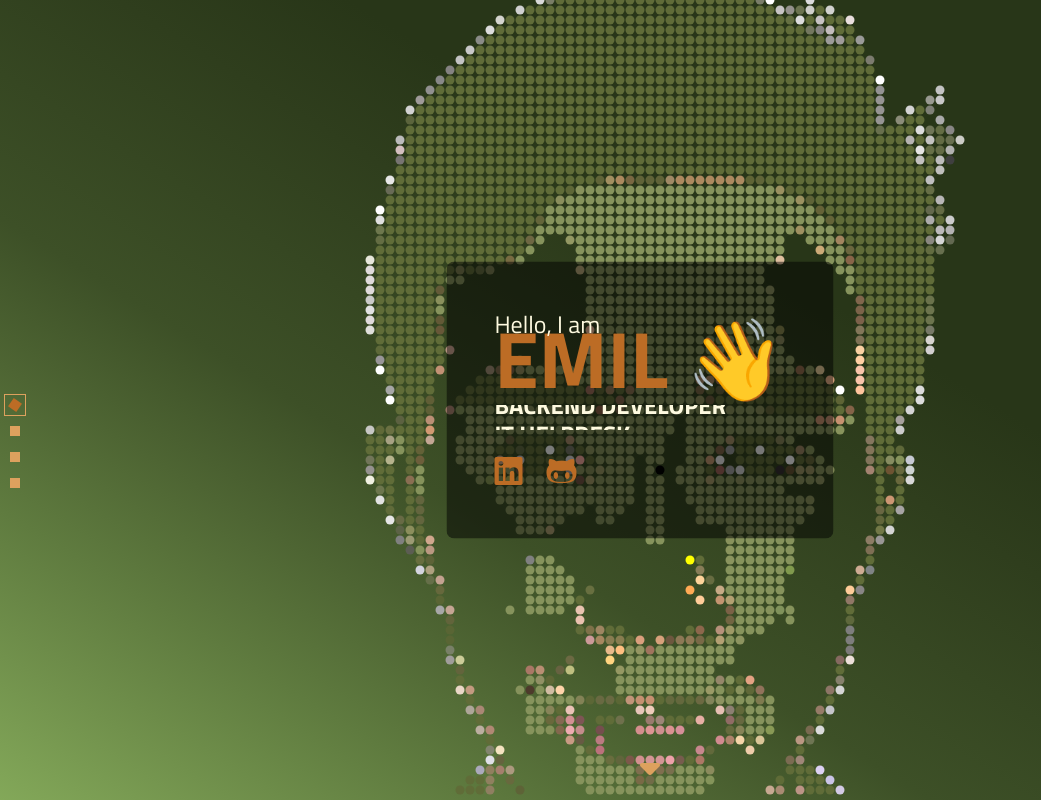
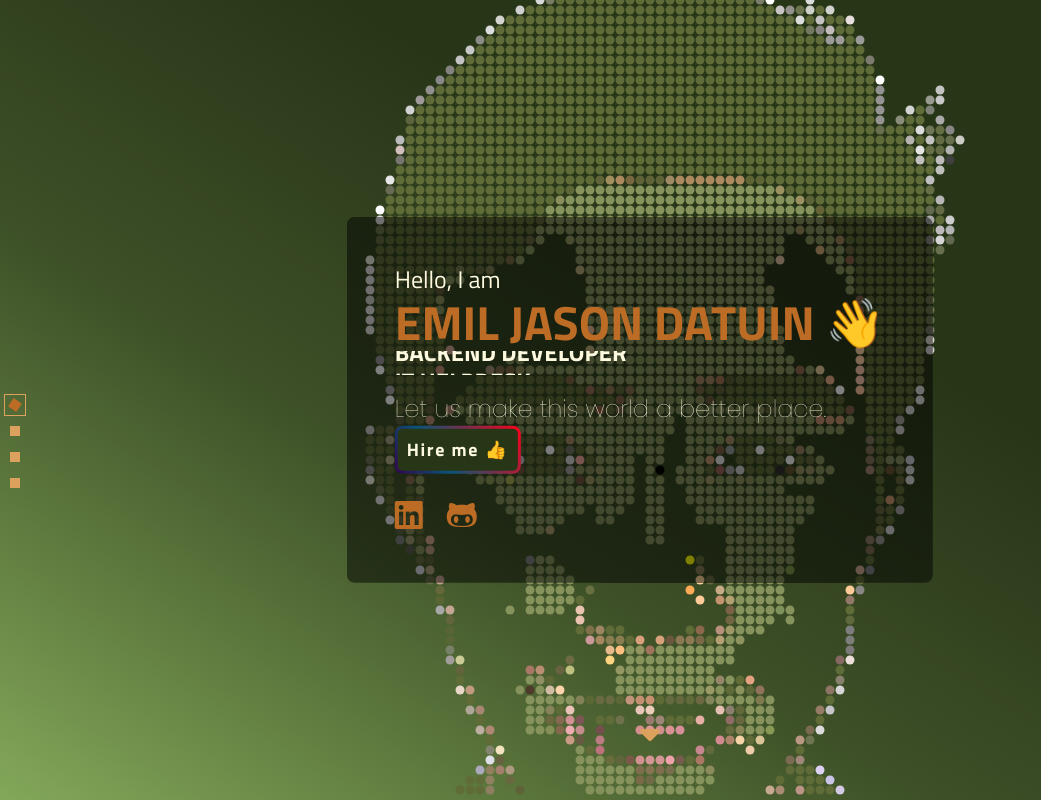
Before and after one commit to EmilJason/emiljasondatuin2024, a React (Vite) app: page / in a window 1280 px wide. Shown: the top 800 px of the page, without its empty margins (0-1041 px from the left). Built offline with nearby package versions, Linux system fonts and the light colour scheme.

Commit message:
add button in hero section and modify my name and add some paragraph

```diff
--- a/src/components/Hero.jsx
+++ b/src/components/Hero.jsx
@@ -81,7 +81,12 @@ const Hero = () => {
     const createParticles = (centerX, centerY) => {
       particles = [];
       drawImage(centerX, centerY);
-      let pixelData = ctx.getImageData(centerX, centerY, imgWidth, imgHeight).data;
+      let pixelData = ctx.getImageData(
+        centerX,
+        centerY,
+        imgWidth,
+        imgHeight
+      ).data;
       ctx.clearRect(0, 0, canvas.width, canvas.height);
 
       for (let y = 0; y < imgHeight; y += 10) {
@@ -140,7 +145,7 @@ const Hero = () => {
       <div id="home" className="hero-section">
         <div className="hero-content-wrapper">
           <span>Hello, I am</span>
-          <h3>Emil 👋</h3>
+          <h3>Emil Jason Datuin 👋</h3>
           <div className="positions">
             <div className="position-wrapper">
               <h4>Software Developer</h4>
@@ -150,6 +155,8 @@ const Hero = () => {
               <h4>IT Helpdesk</h4>
             </div>
           </div>
+          <p>Let us make this world a better place.</p>
+          <a id="hireBtn" href="#contact"><span>Hire me 👍</span></a>
           <div className="social-icons">
             <a href="https://www.linkedin.com/in/emil-jason-datuin-3b169b176">
               <i className="fa-brands fa-linkedin"></i>
@@ -160,7 +167,9 @@ const Hero = () => {
           </div>
         </div>
         <div className="scroll-down-wrapper">
-          <span><i className="fa-solid fa-caret-down"></i></span>
+          <span>
+            <i className="fa-solid fa-caret-down"></i>
+          </span>
         </div>
       </div>
     </>
--- a/src/index.css
+++ b/src/index.css
@@ -322,14 +322,57 @@ canvas {
   font-size: 1.5rem;
   text-transform: none;
   color: var(--background-color);
-  position: absolute;
 }
 .hero-section h4 {
   font-size: 1.5rem;
   color: var(--background-color);
 }
 .hero-section h3{
-  font-size: 5rem;
+  font-size: 3rem;
+}
+.hero-section p{
+  font-family: var(--font-para);
+  color: var(--background-color);
+  font-size: 1.5rem;
+  font-weight: 100;
+  margin-top: 1rem;
+}
+.hero-section #hireBtn{
+  position: relative;
+  display: block;
+  padding: 12px;
+  text-decoration: none;
+  text-align: center;
+  font-family: var(--font-title);
+  text-transform: uppercase;
+  font-weight: bold;
+  color: white;
+  letter-spacing: .1rem;
+  width: fit-content;
+  background: rgb(52,4,78);
+  background: linear-gradient(54deg, rgba(52,4,78,1) 0%, rgba(9,85,121,1) 35%, rgba(255,0,26,1) 100%);
+  border-radius: 8px;
+  transition: all 1s;
+}
+.hero-section #hireBtn:hover{
+  background: linear-gradient(154deg, rgba(52,4,78,1) 0%, rgba(9,85,121,1) 35%, rgba(255,0,26,1) 100%);
+
+}
+
+.hero-section #hireBtn span{
+  position: relative;
+  font-size: 18px;
+  z-index: 1;
+}
+
+.hero-section #hireBtn::before{
+  content: "";
+  position: absolute;
+  background: var(--primary-color1);
+  color: white;
+  inset: 3px;
+  z-index: 0;
+  border-radius: 5px;
 }
 #imgCanvas {
   display: block;
```
